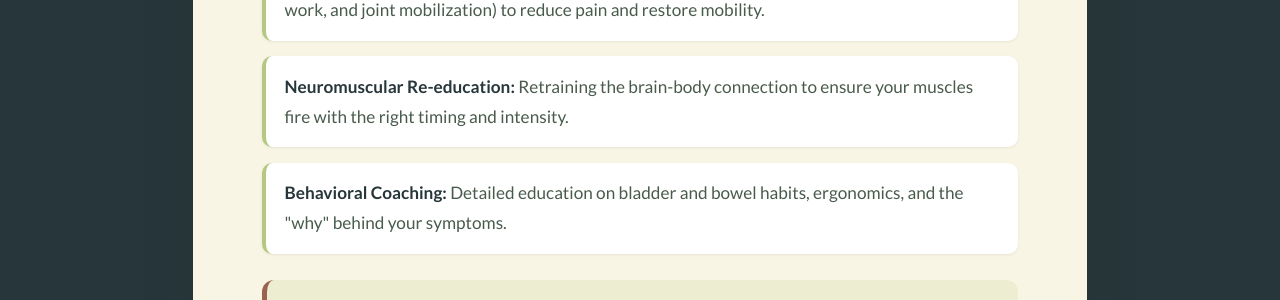
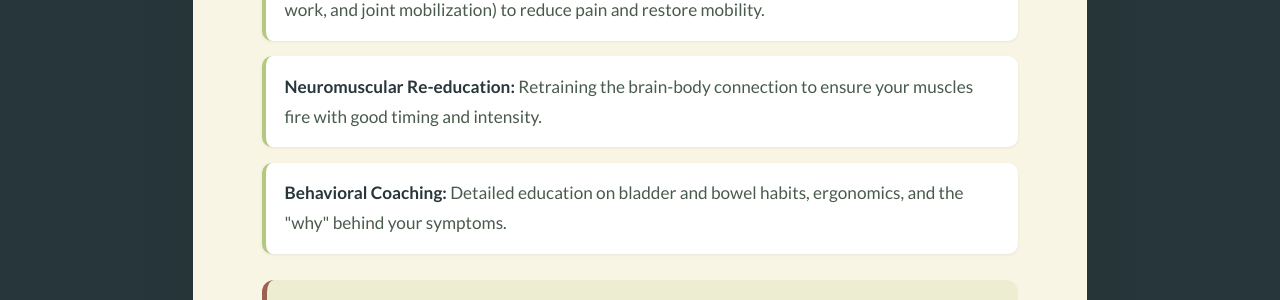
Before and after one commit to jameshuffaker-staging/jameshuffaker-staging.github.io, a Jekyll site: the page built from index.html, in a window 1280 px wide and 900 px high, scrolled down 2522 px. Shown: the part 184-484 px from the top of the window. Built offline with Jekyll 4.4.1, drawn with Linux system fonts in a browser that asks for light colours; some of the changed text lies outside the part shown.

Commit message:
Update index.html

```diff
--- a/index.html
+++ b/index.html
@@ -124,7 +124,7 @@
 			<li><strong>Rehabilitative Ultrasound Imaging (RUSI):</strong> Watch your pelvic floor and core muscles working in real-time. This non-invasive tool ensures you are coordinating your muscles accurately.</li>
 			<li><strong>Individualized Exercise:</strong> Targeted movement programs that go far beyond basic "kegels" to help you reach your goals.</li>
 			<li><strong>Skilled Manual Therapy:</strong> Hands-on techniques (including soft tissue mobilization, myofascial work, and joint mobilization) to reduce pain and restore mobility.</li>
-			<li><strong>Neuromuscular Re-education:</strong> Retraining the brain-body connection to ensure your muscles fire with the right timing and intensity.</li>
+			<li><strong>Neuromuscular Re-education:</strong> Retraining the brain-body connection to ensure your muscles fire with good timing and intensity.</li>
 			<li><strong>Behavioral Coaching:</strong> Detailed education on bladder and bowel habits, ergonomics, and the "why" behind your symptoms.</li>
 		</ul>
 		<div class="callout">
@@ -179,7 +181,7 @@
 		<h2>Ready to get back to the life you love?</h2>
 		<p>The first step is a comprehensive, 55-minute one-on-one evaluation. During this time, we will discuss your history, assess your symptoms, and begin building your customized recovery plan.</p>
 		<div class="cta-buttons">
-			<p><a href="https://henoportal.com/ords/f?p=783:26::::RIR:PORTAL_ID,LANDING_PAGE:570U6ZFMEWZA,2397290" target="_blank" rel="noopener" class="button primary">Schedule an appointment</a>
+			<p><a href="https://henoportal.com/ords/f?p=783:26::::RIR:PORTAL_ID,LANDING_PAGE:570U6ZFMEWZA,2397290" target="_blank" rel="noopener" class="button primary">Contact me</a>
 			<a href="https://henoportal.com/ords/f?p=783:9999:::NO::P1_PORTAL_ID:570U6ZFMEWZA" target="_blank" rel="noopener" class="button secondary">Established patients: Log in to the Patient Portal</a></p>
 		</div>
 		<p>Rooted Pelvic Health & Recovery is located in downtown Hood River, serving patients across the Columbia River Gorge.</p>
```
Also changed, not shown: other parts of index.html (+2 -0 lines).
